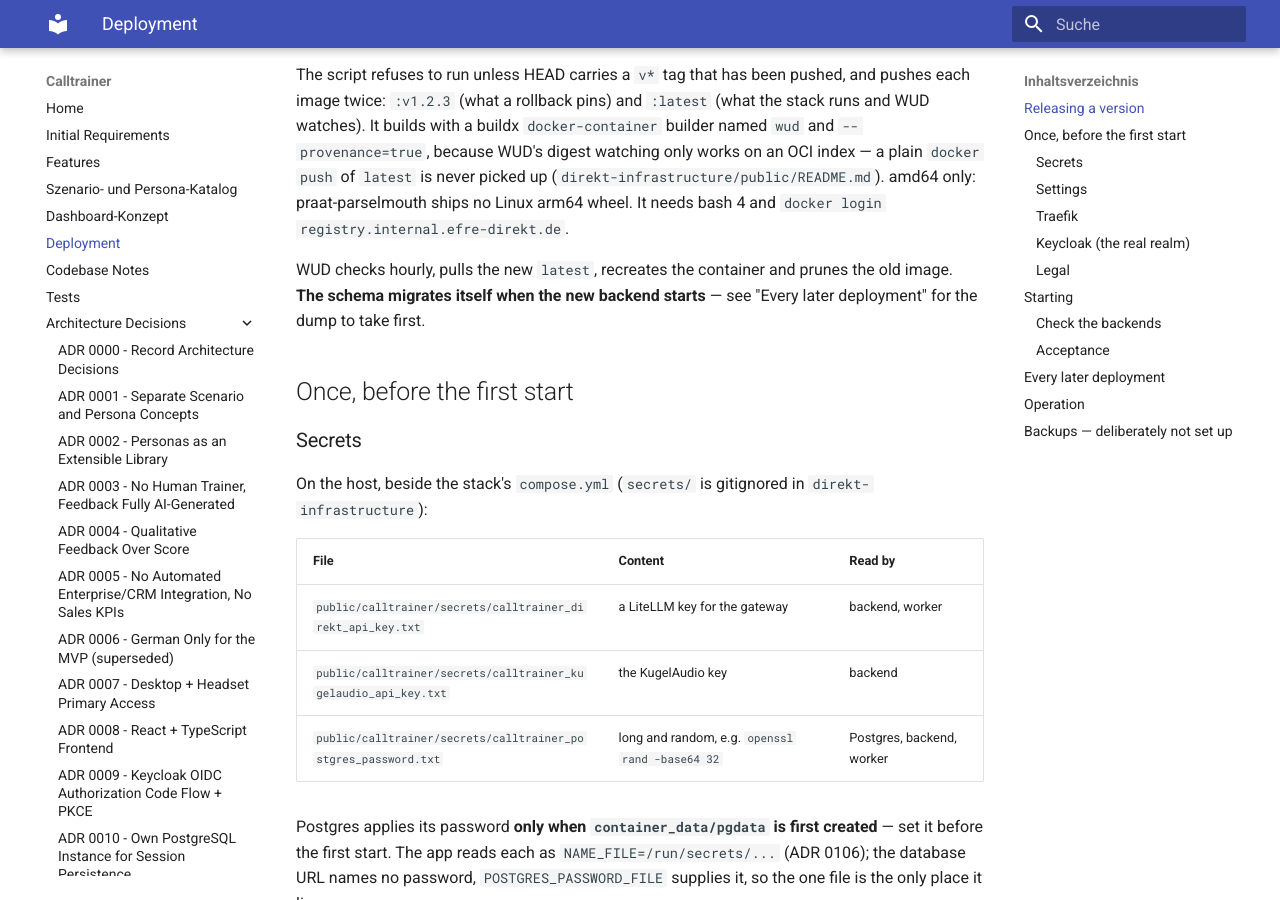
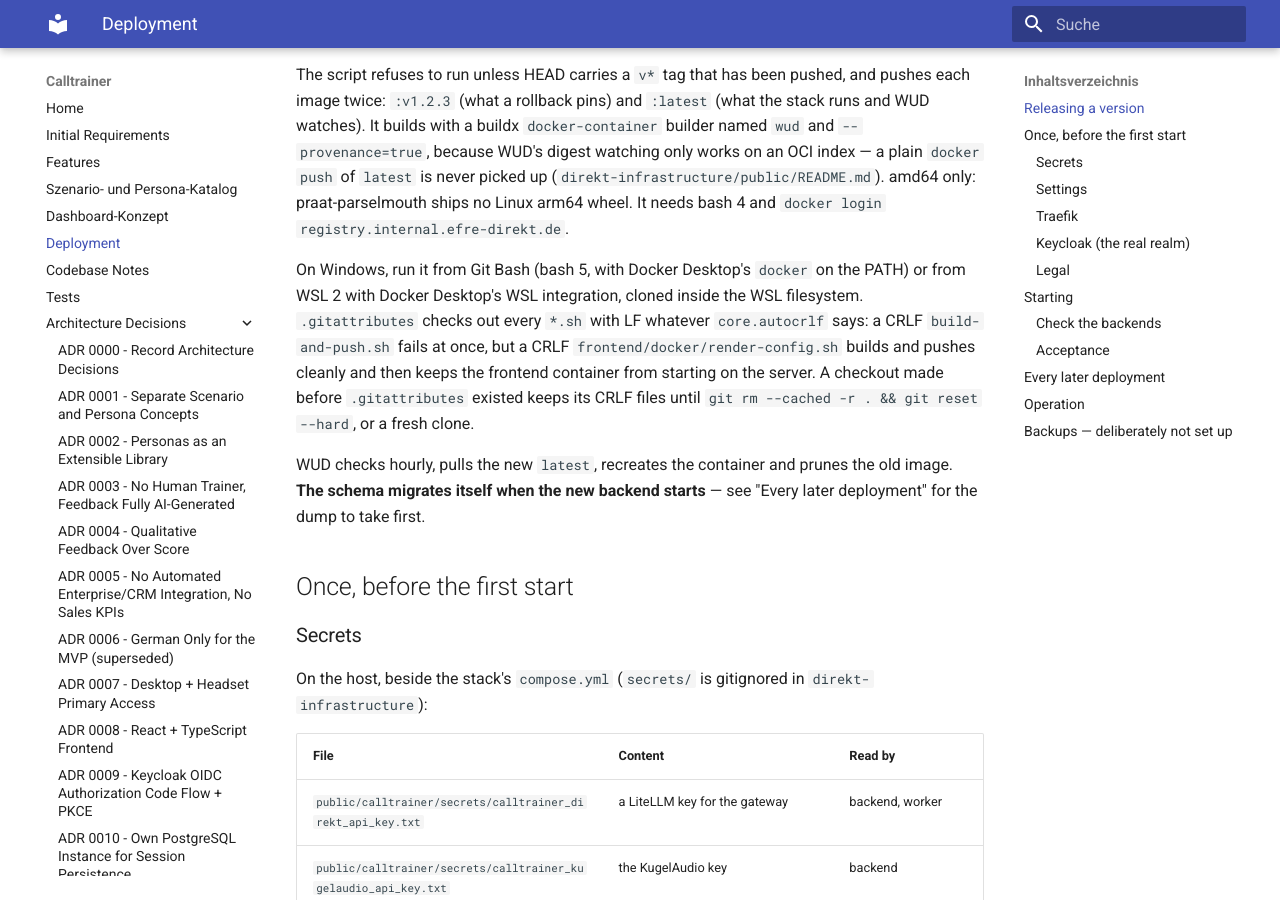
Before and after one commit to WIBWL/direkt-calltrainer, an MkDocs documentation site: the page built from docs/deployment.md, in a window 1280 px wide and 900 px high, scrolled down 827 px. Built offline with MkDocs 1.6.1 and Material for MkDocs 9.7.7, drawn with Linux system fonts in a browser that asks for light colours.

Commit message:
Fix scripts on windows

````diff
--- a/docs/deployment.md
+++ b/docs/deployment.md
@@ -20,6 +20,8 @@ scripts/build-and-push.sh                 # all three; or name some: frontend ba
 ```
 
 The script refuses to run unless HEAD carries a `v*` tag that has been pushed, and pushes each image twice: `:v1.2.3` (what a rollback pins) and `:latest` (what the stack runs and WUD watches). It builds with a buildx `docker-container` builder named `wud` and `--provenance=true`, because WUD's digest watching only works on an OCI index — a plain `docker push` of `latest` is never picked up (`direkt-infrastructure/public/README.md`). amd64 only: praat-parselmouth ships no Linux arm64 wheel. It needs bash 4 and `docker login registry.internal.efre-direkt.de`.
+
+On Windows, run it from Git Bash (bash 5, with Docker Desktop's `docker` on the PATH) or from WSL 2 with Docker Desktop's WSL integration, cloned inside the WSL filesystem. `.gitattributes` checks out every `*.sh` with LF whatever `core.autocrlf` says: a CRLF `build-and-push.sh` fails at once, but a CRLF `frontend/docker/render-config.sh` builds and pushes cleanly and then keeps the frontend container from starting on the server. A checkout made before `.gitattributes` existed keeps its CRLF files until `git rm --cached -r . && git reset --hard`, or a fresh clone.
 
 WUD checks hourly, pulls the new `latest`, recreates the container and prunes the old image. **The schema migrates itself when the new backend starts** — see "Every later deployment" for the dump to take first.
 
````
Also changed, not shown: 1 other file.
